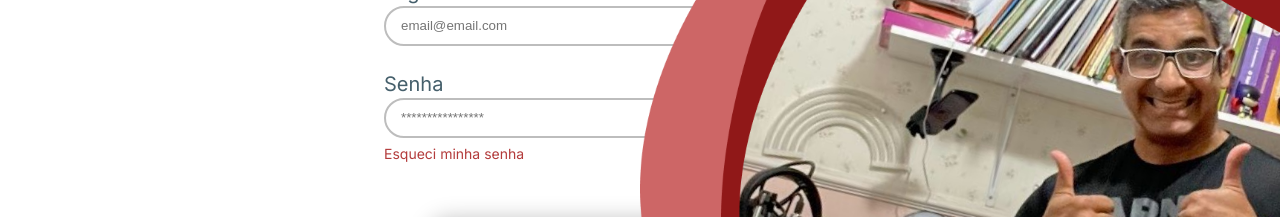
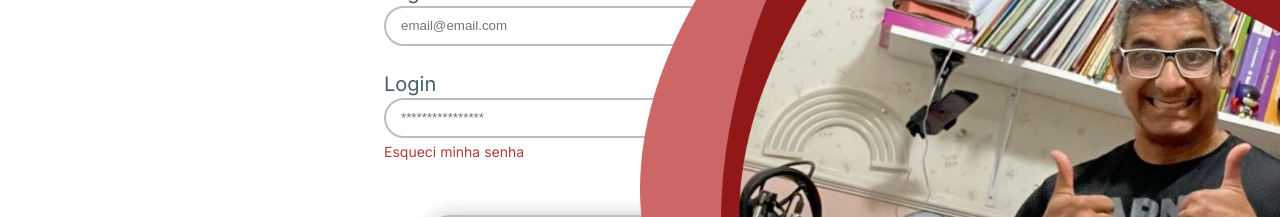
Before and after one commit to Pipoca-Agil/frontend, a React (Create React App) app: page /login in a window 1280 px wide. Shown: the part 281-498 px from the top of the page. Built offline with nearby package versions, Linux system fonts and the light colour scheme; a web font is replaced by a local one.

Commit message:
feat: implementa logica para deixar label hidden

```diff
--- a/src/pages/Login/index.tsx
+++ b/src/pages/Login/index.tsx
@@ -82,8 +82,17 @@ export default function Login() {
         <SubTitle>Tenha acesso a conteúdos inovadores</SubTitle>
           <form onSubmit={handleSubmit}>
             <FormGroup>
-            <LableStyle>
+              {
+                isMobile ? (
+                  <HiddenLabel>
+                    Login
+                  </HiddenLabel>
+                ) : (
+                  <LableStyle>
                 Login
+                </LableStyle>
+                )
+              }
             <InputComponent
               placeholder='email@email.com'
               type='text'
@@ -91,11 +100,19 @@ export default function Login() {
               value={formData.email}
               onChange={handleInputChange}
               />
-            </LableStyle>
             </FormGroup>
             <FormGroup>
-            <LableStyle>
-                Senha
+            {
+                isMobile ? (
+                  <HiddenLabel>
+                    Login
+                  </HiddenLabel>
+                ) : (
+                  <LableStyle>
+                Login
+                </LableStyle>
+                )
+              }
             <PassowrdWrapper>
             <InputComponent
               className='passWordInput'
@@ -106,7 +123,6 @@ export default function Login() {
               onChange={handleInputChange}
               />
             </PassowrdWrapper>
-            </LableStyle>
             <PasswordSpan>Esqueci minha senha</PasswordSpan>
             </FormGroup>
             <Button
```
